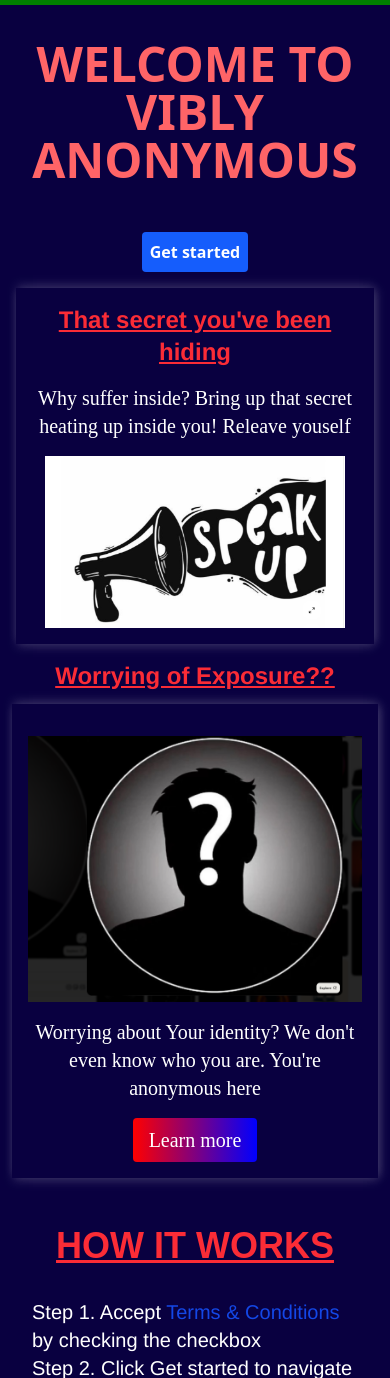
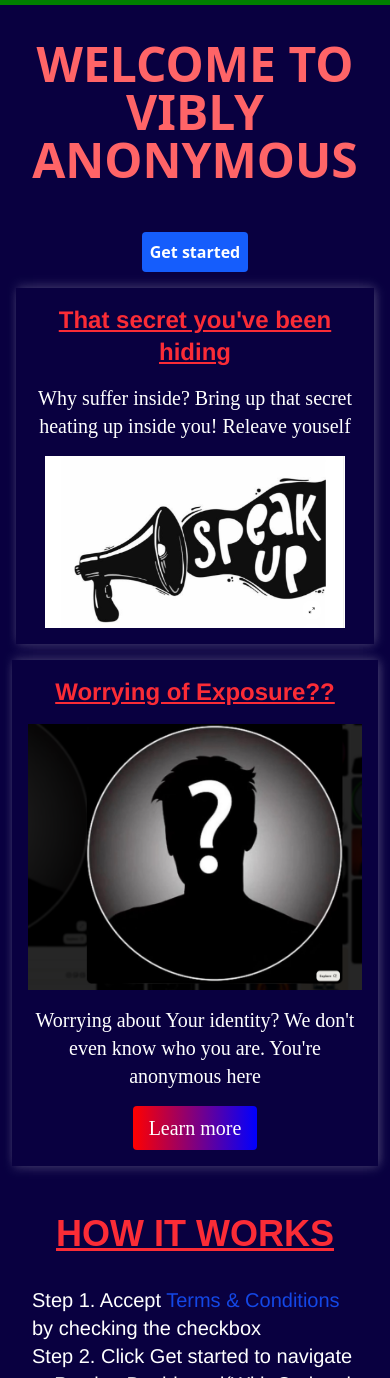
Before and after one commit to nianod/secret-arena, a React (Vite) app: page / in a window 390 px wide. Shown: the top 1378 px of the page. Built offline with nearby package versions, Linux system fonts and the light colour scheme; no server answers.

Commit message:
media queries

```diff
--- a/src/Pages/Landing.tsx
+++ b/src/Pages/Landing.tsx
@@ -75,11 +75,12 @@ const Landing = () => {
           />
         </div>
       </motion.div>
+      <div className="bod overflow-hidden m-3 p-4">
           <h2 className="text-2xl md:text-4xl font-black text-center font-['helvetica'] underline text-red-500 w-full md:w-auto">
             Worrying of Exposure??
           </h2>
         <motion.div
-          className="bod m-3 p-4 overflow-hidden text-white flex flex-col md:flex-row items-center"
+          className="text-white flex flex-col md:flex-row items-center"
           initial={{ x: 100, opacity: 0 }}
           animate={{ x: 0, opacity: 1 }}
           transition={{ duration: 0.8, ease: 'easeOut' }}
@@ -101,6 +102,7 @@ const Landing = () => {
             </button>
           </div>
       </motion.div>
+    </div>
       <div>
         <h1 className="text-red-500 text-4xl font-bold underline font-[sans-serif] text-center mt-12">HOW IT WORKS</h1>
         <div>
```
